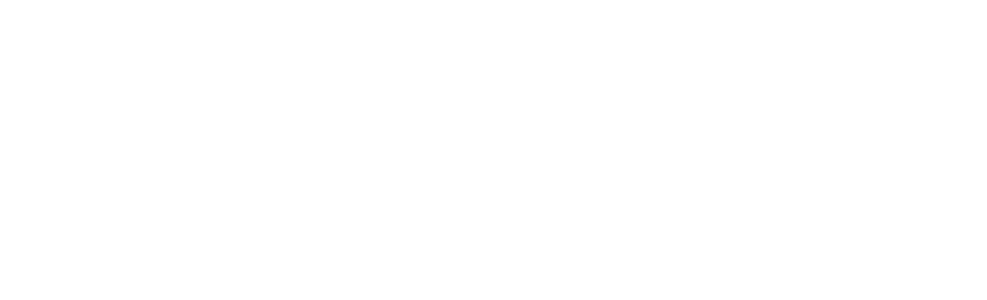
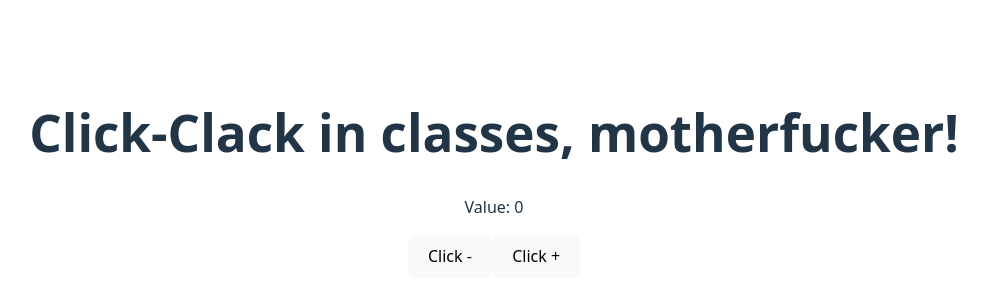
Before and after one commit to ol-nerium/learning-react-archive, a React (Vite) app: page / in a window 1280 px wide. Shown: the part 226-526 px from the top of the page, without its empty margins (146-1133 px from the left). Built offline with nearby package versions, Linux system fonts and the light colour scheme.

Commit message:
adds clicker

```diff
--- a/src/App.tsx
+++ b/src/App.tsx
@@ -1,12 +1,37 @@
-import './App.css'
+import './App.css';
 
-function App() {
+import Clicker from '@/components/clicker';
 
-  return (
-    <>
+import { Component } from 'react';
 
-    </>
-  )
+class App extends Component {
+  state: { value: number } = {
+    value: 0,
+  };
+
+  // constructor() {
+  //   super();
+  // }
+
+  increaseValue: (value: number) => void = prevValue => {
+    this.setState({
+      value: prevValue + 1,
+    });
+  };
+
+  decreaseValue: (value: number) => void = prevValue => {
+    this.setState({
+      value: prevValue - 1,
+    });
+  };
+
+  render() {
+    return (
+      <>
+        <Clicker />
+      </>
+    );
+  }
 }
 
-export default App
+export default App;
--- /dev/null
+++ b/src/components/clicker.tsx
@@ -0,0 +1,40 @@
+import { Component } from 'react';
+
+export default class Clicker extends Component {
+  state: { value: number } = {
+    value: 0,
+  };
+
+  increaseValue: (prevValue: number) => void = prevValue => {
+    if (prevValue > 9) alert('why you still clicking, stepbro?');
+    this.setState({
+      value: prevValue + 1,
+    });
+  };
+
+  decreaseValue: (prevValue: number) => void = prevValue => {
+    if (prevValue < -9) alert('why you still clicking, stepbro?');
+
+    this.setState({
+      value: prevValue - 1,
+    });
+  };
+
+  render() {
+    return (
+      <>
+        <h1>Click-Clack in classes, motherfucker!</h1>
+        <p>
+          Value:
+          <span> {this.state.value}</span>
+        </p>
+        <button onClick={() => this.decreaseValue(this.state.value)}>
+          Click -
+        </button>
+        <button onClick={() => this.increaseValue(this.state.value)}>
+          Click +
+        </button>
+      </>
+    );
+  }
+}
```
Also changed, not shown: 1 other file (tests, documents, lock files or other folders).
